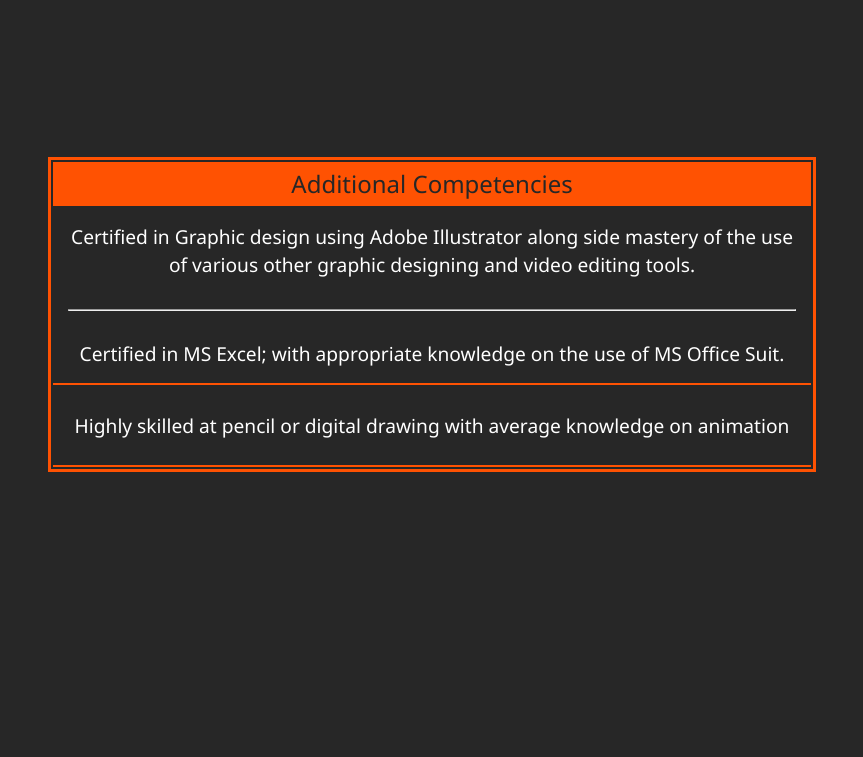
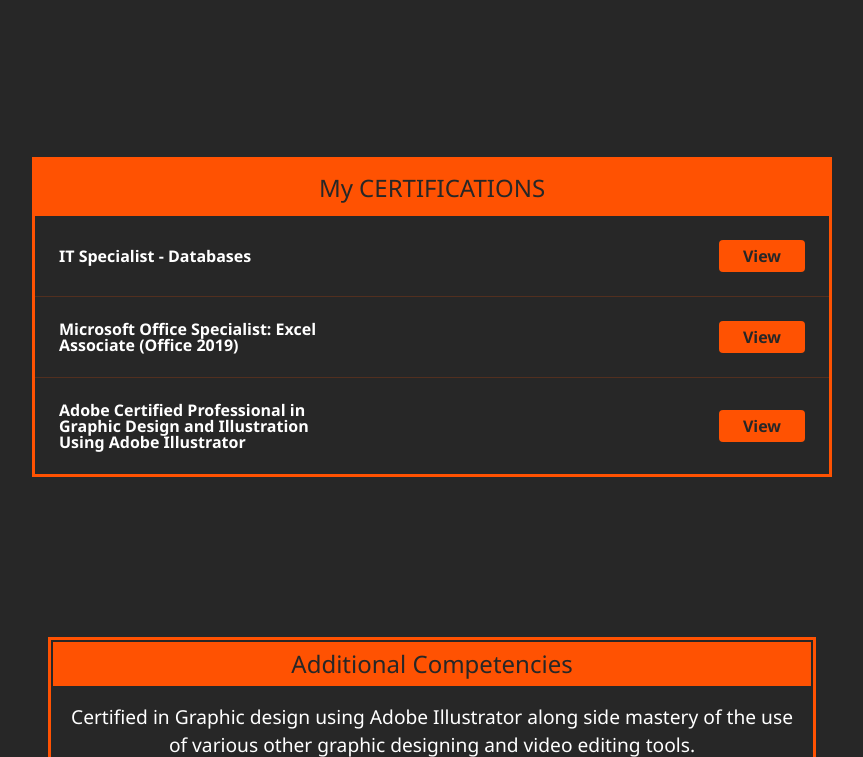
Before and after one commit to King-Wealth247/portfolio, a website with bundled scripts: page about.html in a window 1280 px wide. Shown: the part 2041-2798 px from the top of the page, without its empty margins (208-1071 px from the left). Before the commit the page ends 2545 px from the top, so only its background shows below. Built offline with nearby package versions, Linux system fonts and the light colour scheme.

Commit message:
Add certifications section and style updates to About page

```diff
--- a/about.html
+++ b/about.html
@@ -184,6 +184,31 @@
         </table>
       </section>
 
+      <!-- 5. Certifications Section -->
+      <section class="skills-matrix">
+        <table>
+          <thead>
+            <tr>
+              <th colspan="2"><h2 data-lang="certifications_title">My CERTIFICATIONS</h2></th>
+            </tr>
+          </thead>
+          <tbody>
+            <tr>
+              <td>IT Specialist - Databases</td>
+              <td><a href="https://www.credly.com/badges/98b4aab7-c9c0-4e4d-b3d1-58dc12f0dd09" target="_blank" class="btn btn-primary">View</a></td>
+            </tr>
+            <tr>
+              <td>Microsoft Office Specialist: Excel Associate (Office 2019)</td>
+              <td><a href="https://www.credly.com/badges/57324b1f-c3e1-4a44-952e-d5871f5aefc8" target="_blank" class="btn btn-primary">View</a></td>
+            </tr>
+            <tr>
+              <td>Adobe Certified Professional in Graphic Design and Illustration Using Adobe Illustrator</td>
+              <td><a href="https://www.credly.com/badges/4182bccd-725e-453e-8bc5-37f727c33fba" target="_blank" class="btn btn-primary">View</a></td>
+            </tr>
+          </tbody>
+        </table>
+      </section>
+
       <!--extra skills-->
       <div class="skills">
 
@@ -208,7 +233,7 @@
         <a href="#!">
           <i class="fab fa-facebook fa-2x"></i>
         </a>-->
-        <a href="https://github.com/King-Wealth247/portfolio/">
+        <a href="https://github.chttps://www.credly.com/badges/57324b1f-c3e1-4a44-952e-d5871f5aefc8om/King-Wealth247">
           <i class="fab fa-github fa-2x"></i>
         </a>
         <a href="https://www.linkedin.com/in/kengni-holy-wealth-391759363">
--- a/scss/_about.scss
+++ b/scss/_about.scss
@@ -208,6 +208,23 @@
 
         &:first-child { font-weight: bold;
         width: 40%; }
+
+        &:last-child { text-align: right; }
+      }
+
+      .btn {
+        display: inline-block;
+        padding: 0.5rem 1.5rem;
+        background: $secondary-color;
+        color: $primary-color;
+        text-decoration: none;
+        border-radius: 4px;
+        font-weight: bold;
+        @include transition-ease;
+
+        &:hover {
+          background: lighten($secondary-color, 15%);
+        }
       }
     }
 
```
Also changed, not shown: css/main.css, 1 other file.
